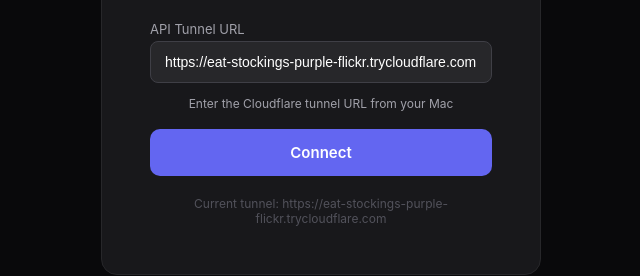
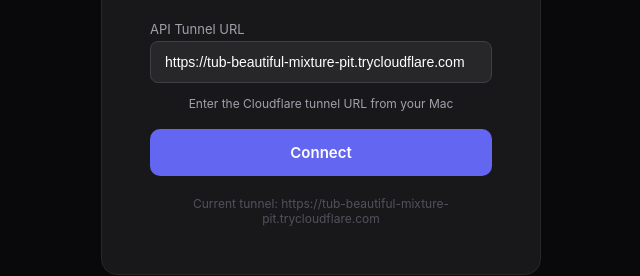
Before and after one commit to sandeepportfolio/arbiter-dashboard, a website: page index.html in a window 1280 px wide. Shown: the part 363-639 px from the top of the page, 319-959 px from the left. Drawn offline with Linux system fonts and the light colour scheme; no server answers.

Commit message:
Update tunnel URL to tub-beautiful-mixture-pit

```diff
--- a/index.html
+++ b/index.html
@@ -53,7 +53,7 @@
 </div>
 
 <script>
-const KNOWN_URL='https://eat-stockings-purple-flickr.trycloudflare.com';
+const KNOWN_URL='https://tub-beautiful-mixture-pit.trycloudflare.com';
 const saved=localStorage.getItem('arbiter_api');
 if(saved)document.getElementById('apiUrl').value=saved;
 else document.getElementById('apiUrl').value=KNOWN_URL;
```
